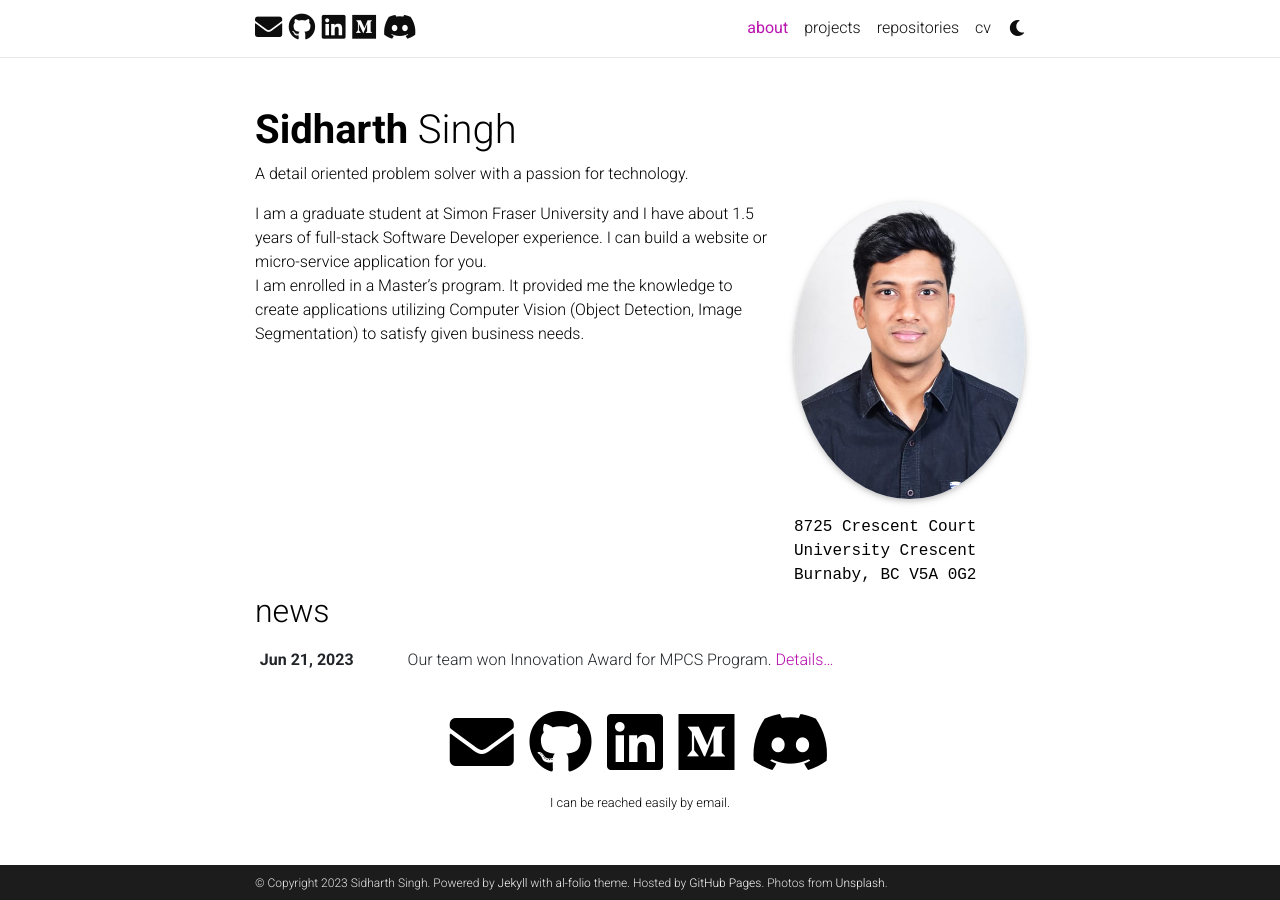
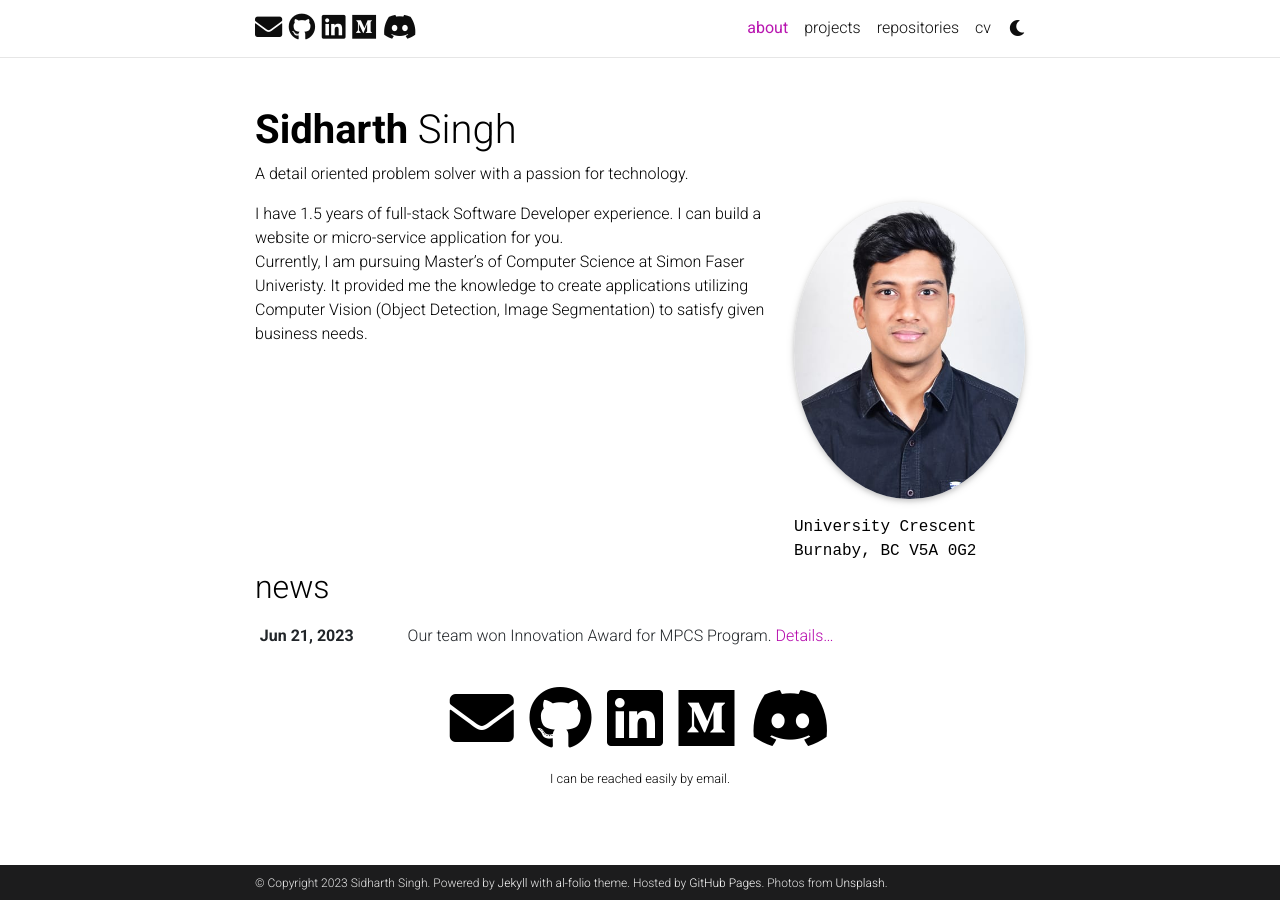
Before and after one commit to singh-sidharth/singh-sidharth.github.io, a Jekyll site: the page built from _pages/about.md, in a window 1280 px wide. Built offline with Jekyll 4.4.1, drawn with Linux system fonts in a browser that asks for light colours; full-size pictures stand in for the smaller copies a plugin makes; comment, search, counter and statistics services are not loaded; a style sheet for code colours, icons or effects is not loaded.

Commit message:
Updated address and about.

```diff
--- a/_pages/about.md
+++ b/_pages/about.md
@@ -9,7 +9,6 @@ profile:
   image: prof_pic.jpg
   image_circular: true # crops the image to make it circular
   address: >
-    <p>8725 Crescent Court</p>
     <p>University Crescent</p>
     <p>Burnaby, BC V5A 0G2</p>
 
@@ -19,9 +18,9 @@ selected_papers: false # includes a list of papers marked as "selected={true}"
 social: true  # includes social icons at the bottom of the page
 ---
 
-I am a graduate student at Simon Fraser University and I have about 1.5 years of full-stack Software Developer experience. I can build a website or micro-service application for you.
+I have 1.5 years of full-stack Software Developer experience. I can build a website or micro-service application for you.
 <br/>
-I am enrolled in a Master's program. It provided me the knowledge to create applications utilizing Computer Vision (Object Detection, Image Segmentation) to satisfy given business needs.
+Currently, I am pursuing Master's of Computer Science at Simon Faser Univeristy. It provided me the knowledge to create applications utilizing Computer Vision (Object Detection, Image Segmentation) to satisfy given business needs.
 
 <!-- Write your biography here. Tell the world about yourself. Link to your favorite [subreddit](http://reddit.com). You can put a picture in, too. The code is already in, just name your picture `prof_pic.jpg` and put it in the `img/` folder.
 
```
